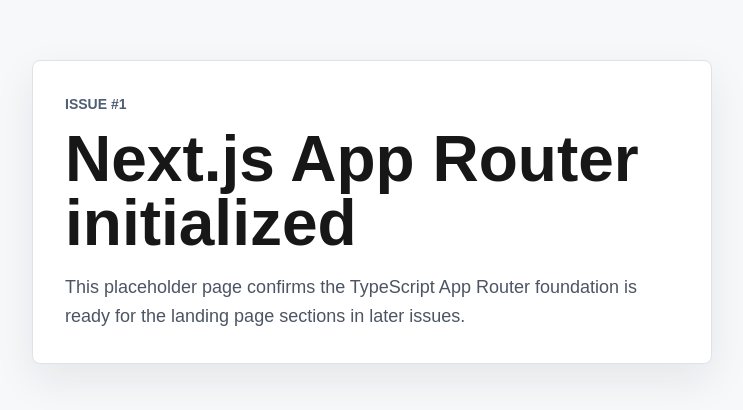
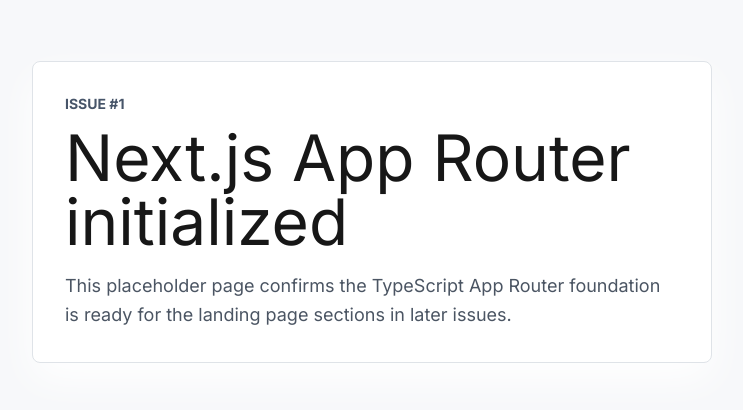
Before and after one commit to mtplayground/alex-0d18-test-9, a Next.js app: page / in a window 1280 px wide. Shown: the part 188-598 px from the top of the page, without its empty margins (268-1011 px from the left). Built offline with nearby package versions, Linux system fonts and the light colour scheme.

Commit message:
feat: Configure Tailwind CSS and global styles

```diff
--- a/app/globals.css
+++ b/app/globals.css
@@ -1,54 +1,31 @@
+@tailwind base;
+@tailwind components;
+@tailwind utilities;
+
+@layer base {
   :root {
     color-scheme: light;
-  background: #f7f8fa;
-  color: #171717;
-  font-family:
-    Arial,
-    Helvetica,
-    sans-serif;
+    --color-background: #f7f8fa;
+    --color-foreground: #171717;
+    --color-muted: #4b5563;
+    --color-border: #dfe3e8;
+    --color-panel: #ffffff;
   }
 
-* {
-  box-sizing: border-box;
+  html {
+    min-height: 100%;
   }
 
-html,
   body {
     min-height: 100%;
     margin: 0;
-}
-
-body {
-  background: #f7f8fa;
+    background: theme("colors.background");
+    color: theme("colors.foreground");
+    font-family: theme("fontFamily.sans");
   }
 
   a {
     color: inherit;
-}
-
-.page-shell {
-  display: grid;
-  min-height: 100vh;
-  place-items: center;
-  padding: 24px;
-}
-
-.placeholder-panel {
-  width: min(100%, 680px);
-  border: 1px solid #dfe3e8;
-  border-radius: 8px;
-  background: #ffffff;
-  padding: 32px;
-  box-shadow: 0 16px 40px rgb(15 23 42 / 8%);
-}
-
-.eyebrow {
-  margin: 0 0 12px;
-  color: #4f5d75;
-  font-size: 0.875rem;
-  font-weight: 700;
-  letter-spacing: 0;
-  text-transform: uppercase;
   }
 
   h1 {
@@ -60,7 +37,22 @@
 
   p {
     margin: 18px 0 0;
-  color: #4b5563;
+    color: theme("colors.muted");
     font-size: 1.125rem;
     line-height: 1.6;
   }
+}
+
+@layer components {
+  .page-shell {
+    @apply grid min-h-screen place-items-center p-6;
+  }
+
+  .placeholder-panel {
+    @apply w-full max-w-[680px] rounded-lg border border-border bg-panel p-8 shadow-panel;
+  }
+
+  .eyebrow {
+    @apply m-0 mb-3 text-sm font-bold uppercase tracking-normal text-slate-600;
+  }
+}
--- a/app/layout.tsx
+++ b/app/layout.tsx
@@ -1,6 +1,12 @@
 import type { Metadata } from "next";
+import { Inter } from "next/font/google";
 import type { ReactNode } from "react";
 import "./globals.css";
+
+const inter = Inter({
+  subsets: ["latin"],
+  variable: "--font-inter",
+});
 
 export const metadata: Metadata = {
   title: "Next.js App",
@@ -14,7 +20,7 @@
 export default function RootLayout({ children }: RootLayoutProps) {
   return (
     <html lang="en">
-      <body>{children}</body>
+      <body className={inter.variable}>{children}</body>
     </html>
   );
 }
--- a/package.json
+++ b/package.json
@@ -13,12 +13,15 @@
     "react-dom": "19.1.0"
   },
   "overrides": {
-    "postcss": "8.5.10"
+    "postcss": "$postcss"
   },
   "devDependencies": {
     "@types/node": "^20",
     "@types/react": "^19",
     "@types/react-dom": "^19",
+    "autoprefixer": "^10.5.0",
+    "postcss": "^8.5.10",
+    "tailwindcss": "^3.4.19",
     "typescript": "^5"
   }
 }
--- /dev/null
+++ b/postcss.config.mjs
@@ -0,0 +1,8 @@
+const config = {
+  plugins: {
+    tailwindcss: {},
+    autoprefixer: {},
+  },
+};
+
+export default config;
--- /dev/null
+++ b/tailwind.config.ts
@@ -0,0 +1,29 @@
+import type { Config } from "tailwindcss";
+
+const config: Config = {
+  content: [
+    "./app/**/*.{js,ts,jsx,tsx,mdx}",
+    "./components/**/*.{js,ts,jsx,tsx,mdx}",
+    "./lib/**/*.{js,ts,jsx,tsx,mdx}",
+  ],
+  theme: {
+    extend: {
+      colors: {
+        background: "var(--color-background)",
+        foreground: "var(--color-foreground)",
+        muted: "var(--color-muted)",
+        border: "var(--color-border)",
+        panel: "var(--color-panel)",
+      },
+      fontFamily: {
+        sans: ["var(--font-inter)", "Arial", "Helvetica", "sans-serif"],
+      },
+      boxShadow: {
+        panel: "0 16px 40px rgb(15 23 42 / 8%)",
+      },
+    },
+  },
+  plugins: [],
+};
+
+export default config;
```
Also changed, not shown: 1 other file (tests, documents, lock files or other folders). Lines whose indentation alone changed are shown as unchanged.
